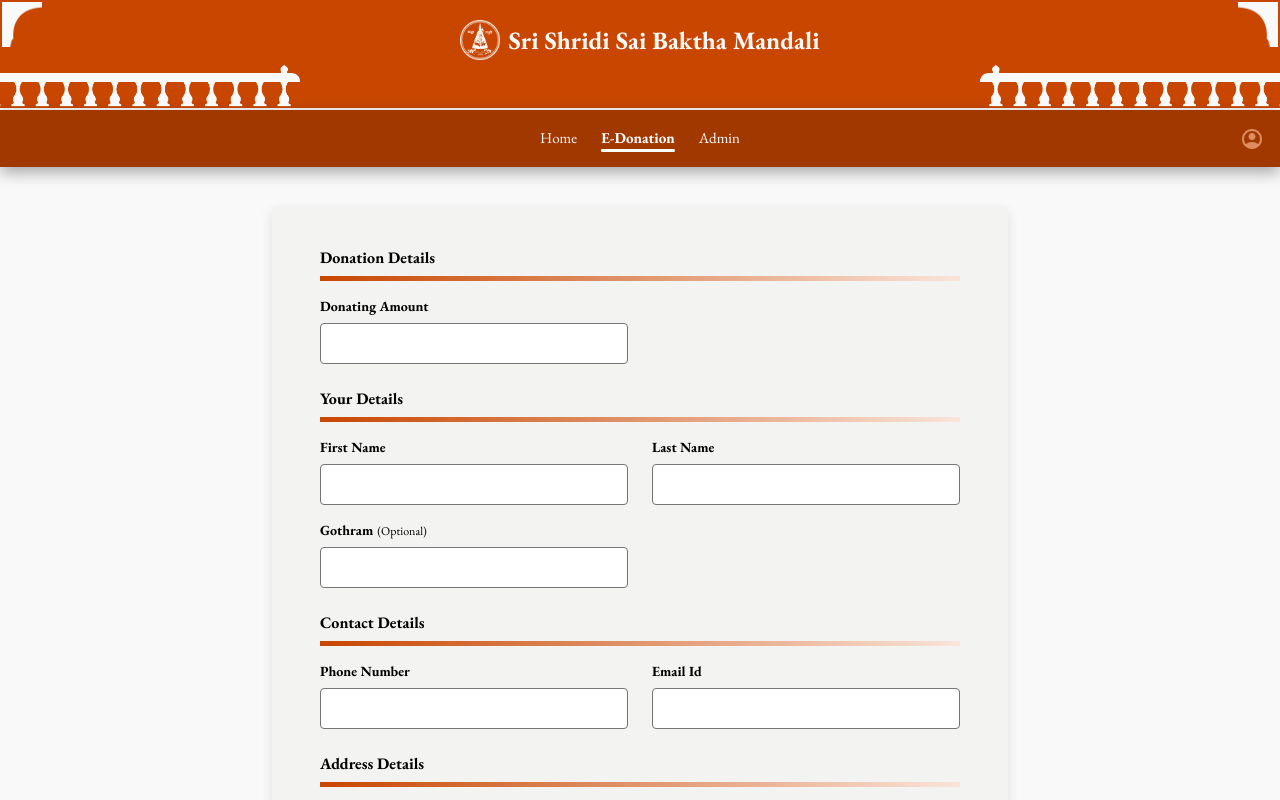
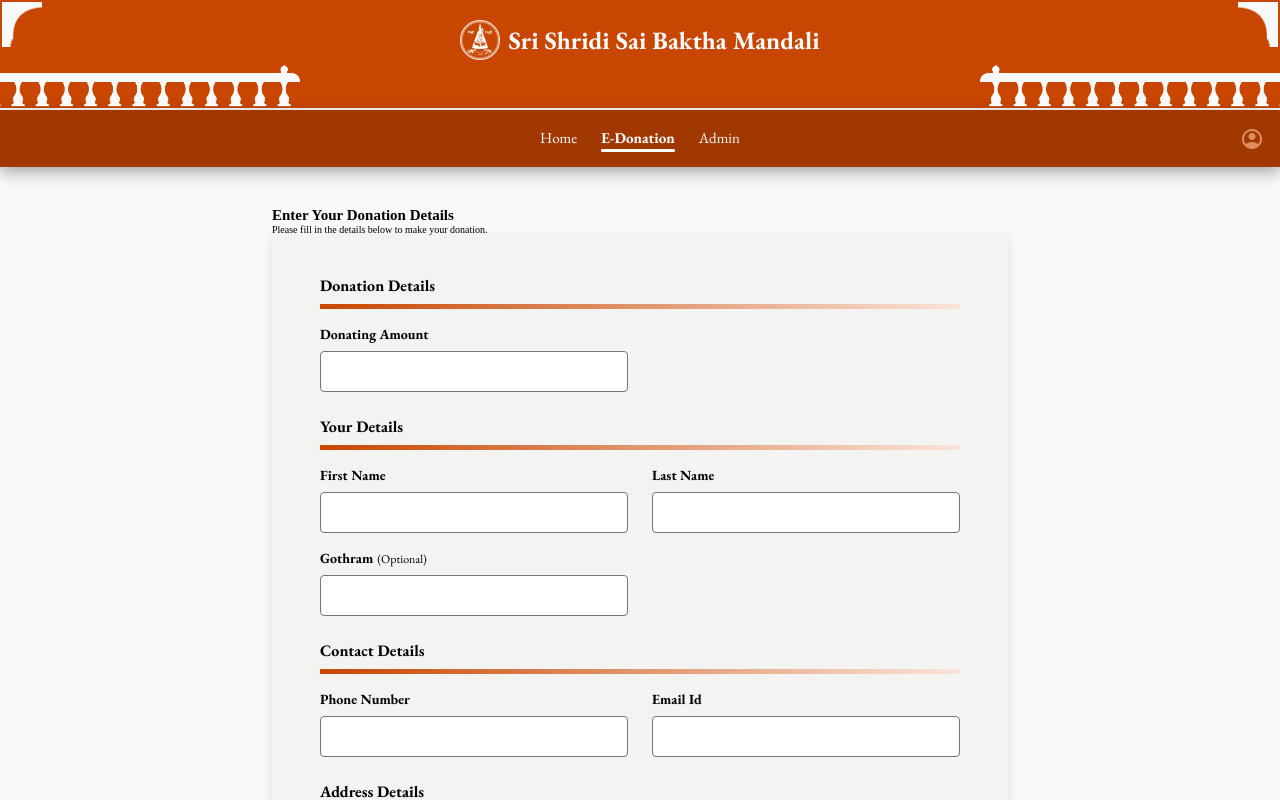
Before and after one commit to gandlaarunsai/SSSBM_App, a React (Create React App) app in the folder frontend/: page /edonation in a window 1280 px wide. Shown: the top 800 px of the page. Built offline with nearby package versions, Linux system fonts and the light colour scheme.

Commit message:
updated edonation with form component

```diff
--- a/frontend/src/components/common UI/Input.jsx
+++ b/frontend/src/components/common UI/Input.jsx
@@ -1,21 +1,15 @@
 import classes from './Input.module.css';
 
-export default function Input({ label, type, name, longType = false, optional = false, ...props }) {
-
-    const shortStyle = {
-        'width': '40%'
-    };
+export default function Input({ label, type, name, disable, optional = false, ...props }) {
 
     return (
-        <div className={classes.input_ctn} style={props.Style}>
+        <div className={classes.input_ctn}>
             <label for={label}>{label}{optional && <p className={classes.optional}>(Optional)</p>}</label>
-            {/* {optional && <p className={classes.optional}>(Optional)</p>} */}
             <input type={type}
                 id={label}
                 name={name}
-                style={!longType ? shortStyle : {}}
-                defaultValue={props.defaultValue}
-                onChange={label === 'Donating Amount' ? props.amountChange: undefined }
+                // onChange={label === 'Donating Amount' ? props.amountChange: undefined }
+                {...props}
                 />
         </div>);
 }
--- /dev/null
+++ b/frontend/src/components/edonation UI/DonationForm.jsx
@@ -0,0 +1,80 @@
+import { useState } from 'react';
+
+import classes from './DonationForm.module.css';
+
+import Heading from '../common UI/Heading';
+import Input from '../common UI/Input';
+
+export default function DonationForm({data, disable=false}){
+
+    const [amount, setAmount]= useState(0);
+
+    function handleAmountChange(event){
+        event.preventDefault();
+        setAmount(event.target.value);
+        // console.log(amount);
+    }
+
+    return (
+        <div>
+            {/* Donation Details */}
+            <section className={classes.donation_details}>
+                <Heading title="Donation Details" />
+                <div className={`${classes.donation_inputs} ${classes.grid_template}`}>
+                    <Input label="Donating Amount"
+                        name="amount_donated"
+                        type="number"
+                        onChange={handleAmountChange}
+                        defaultValue={data?.amount_donated}
+                        disabled={disable}
+                    />
+                    {amount > 100000 && <Input label="Pan Card Number" name="panCard_No" type="text" defaultValue={data?.panCard_No} disabled={disable}/>}{/* should render conditionally if amount > 1lakh */}
+                </div>
+            </section>
+
+            {/* Devotee Details */}
+            <section className={classes.devotee_details}>
+                <Heading title="Your Details" />
+                <div className={`${classes.devotee_details_inputs} ${classes.grid_template}`}>
+                    <Input label="First Name" name="first_name" type="text" defaultValue={data?.first_name} disabled={disable}/>
+                    <Input label="Last Name" name="last_name" type="text" defaultValue={data?.last_name} disabled={disable}/>
+                    <Input label="Gothram" name="gothram" type="text" defaultValue={data?.gothram} optional={true} disabled={disable}/>
+                </div>
+            </section>
+
+            {/* Contact Details */}
+            <section className={classes.contact_details}>
+                <Heading title="Contact Details" />
+                <div className={classes.grid_template}>
+                    <Input label="Phone Number" name="phone_number" type="tel" defaultValue={data?.phone_number} disabled={disable}/>
+                    <Input label="Email Id" name="email_id" type="email" defaultValue={data?.email_id} disabled={disable}/>
+                </div>
+            </section>
+
+            {/* Address Details */}
+            <section className={classes.address_details}>
+                <Heading title="Address Details" />
+                <div className={classes.grid_template}>
+                        <Input label="Area, Street, Sector, Mandal, Dist" name="address_line1" type="text" defaultValue={data?.address_line1} disabled={disable}/>
+                        <Input label="Flat, House No, Building,  Apartment" name="address_line2" type="text" defaultValue={data?.address_line2} disabled={disable}/>
+                        <Input label="Landmark" name="landmark" type="text" defaultValue={data?.landmark} disabled={disable}/>
+                        <Input label="Town/City" name="town_city" type="text" defaultValue={data?.town_city} disabled={disable}/>
+                        <Input label="State" name="state" type="text" defaultValue={data?.state} disabled={disable}/>
+                        <Input label="Country" name="country" type="text" defaultValue={data?.country} disabled={disable}/>
+                        <Input label="Pincode" name="pincode" type="text" defaultValue={data?.pincode} disabled={disable}/>
+                </div>
+            </section>
+
+            {/* <div className={classes.checkbox}>
+                <input type="checkbox" id="receiveUpdates" defaultChecked />
+                <label for='receiveUpdates'>Like to receive updates & notification from us.</label>
+            </div>
+
+            <div className={classes.Buttons}>
+                <button className={classes.NextBtn}>Proceed to Confirmation</button>
+                <button className={classes.cancelBtn} onClick={() => navigate('/')}>cancel</button>
+            </div> */}
+
+        </div>
+    );
+}
--- /dev/null
+++ b/frontend/src/components/edonation UI/DonationForm.module.css
@@ -0,0 +1,13 @@
+.grid_template{
+    display: grid;
+    grid-template-columns: 1fr 1fr;
+    grid-gap: 1.6rem 2.4rem;
+}
+
+.donation_details{
+    margin-bottom: 2.4rem;
+}
+
+.devotee_details, .contact_details, .address_details{
+    margin-bottom: 2.4rem;
+}
--- a/frontend/src/pages/Edonation.jsx
+++ b/frontend/src/pages/Edonation.jsx
@@ -1,14 +1,13 @@
-import { useState } from "react";
+// import { useState } from "react";
 import { useNavigate } from "react-router-dom";
 
-import Heading from "../components/common UI/Heading";
-import Input from "../components/common UI/Input";
+// import Heading from "../components/common UI/Heading";
+// import Input from "../components/common UI/Input";
 
 import classes from './Edonation.module.css';
+import DonationForm from "../components/edonation UI/DonationForm";
 
 export default function EdonationPage() {
-
-    const [amount, setAmount]= useState(0);
 
     const navigate = useNavigate();
 
@@ -19,69 +18,27 @@ export default function EdonationPage() {
 
         const data= Object.fromEntries(formData.entries());
 
+        navigate('/edonation/confirmation',{state:{...data}});
         console.log(data);
     }
 
-    function handleAmountChange(event){
-        event.preventDefault();
-        setAmount(event.target.value);
-        console.log(amount);
-    }
-
     return (
+        <>
+        <div className={classes.page_title}>
+            <h2>Enter Your Donation Details</h2>
+            <p>Please fill in the details below to make your donation.</p>
+        </div>
         <form onSubmit={handleFormSubmit} className={classes.form_container}>
-            {/* Donation Details */}
-            <section className={classes.donation_details}>
-                <Heading title="Donation Details" />
-                <div className={`${classes.donation_inputs} ${classes.grid_template}`}>
-                    <Input label="Donating Amount" name="Amount_donated" type="number" longType={true} amountChange={handleAmountChange}/>
-                    {amount > 100000 && <Input label="Pan Card Number" name="panCard_No" type="text" longType={true} />}{/* should render conditionally if amount > 1lakh */}
-                </div>
-            </section>
-
-            {/* Devotee Details */}
-            <section className={classes.devotee_details}>
-                <Heading title="Your Details" />
-                <div className={`${classes.devotee_details_inputs} ${classes.grid_template}`}>
-                    <Input label="First Name" name="first_name" type="text" longType={true} />
-                    <Input label="Last Name" name="last_name" type="text" longType={true} />
-                    <Input label="Gothram" name="gothram" type="text" longType={true} optional={true}/>
-                </div>
-            </section>
-
-            {/* Contact Details */}
-            <section className={classes.contact_details}>
-                <Heading title="Contact Details" />
-                <div className={classes.grid_template}>
-                    <Input label="Phone Number" name="phone_number" type="tel" longType={true} />
-                    <Input label="Email Id" name="email_id" type="email" longType={true} />
-                </div>
-            </section>
-
-            {/* Address Details */}
-            <section className={classes.address_details}>
-                <Heading title="Address Details" />
-                <div className={classes.grid_template}>
-                        <Input label="Area, Street, Sector, Mandal, Dist" name="address_line1" type="text" longType={true} />
-                        <Input label="Flat, House No, Building,  Apartment" name="address_line2" type="text" longType={true} />
-                        <Input label="Landmark" name="landmark" type="text" longType={true} />
-                        <Input label="Town/City" name="town_city" type="text" longType={true} />
-                        <Input label="State" name="state" type="text" longType={true} />
-                        <Input label="Country" name="country" type="text" longType={true} />
-                        <Input label="Pincode" name="pincode" type="text" longType={true} />
-                </div>
-            </section>
-
+            <DonationForm />
             <div className={classes.checkbox}>
                 <input type="checkbox" id="receiveUpdates" defaultChecked />
                 <label for='receiveUpdates'>Like to receive updates & notification from us.</label>
             </div>
-
             <div className={classes.Buttons}>
                 <button className={classes.NextBtn}>Proceed to Confirmation</button>
                 <button className={classes.cancelBtn} onClick={() => navigate('/')}>cancel</button>
             </div>
-
         </form>
+        </>
     )
 }
```
